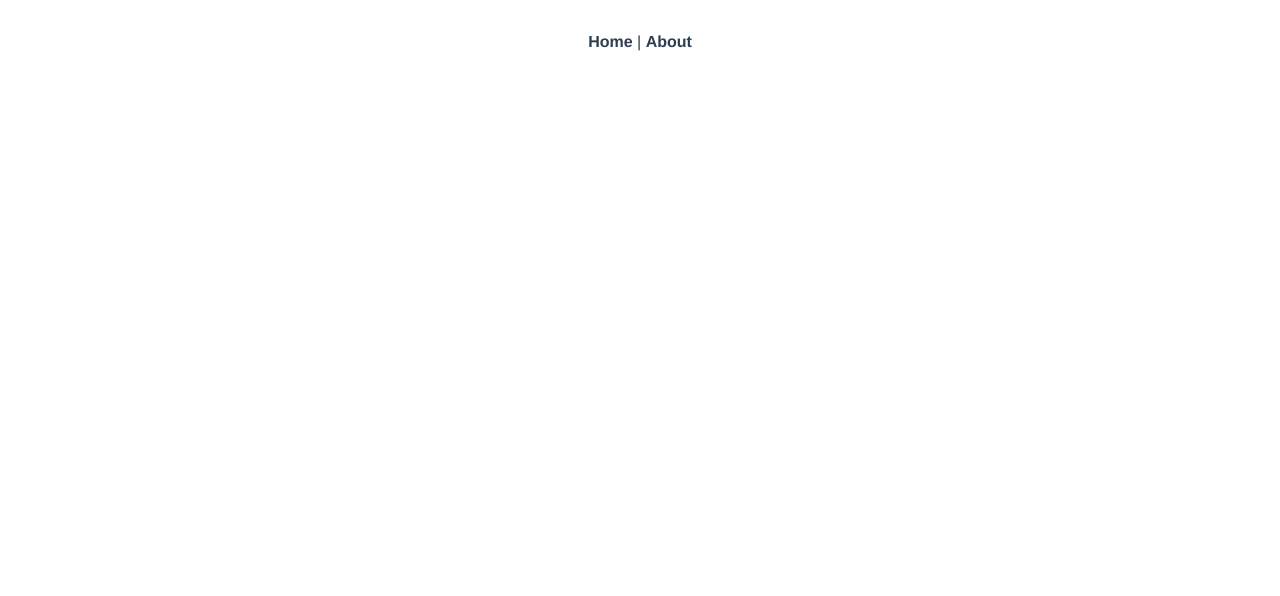
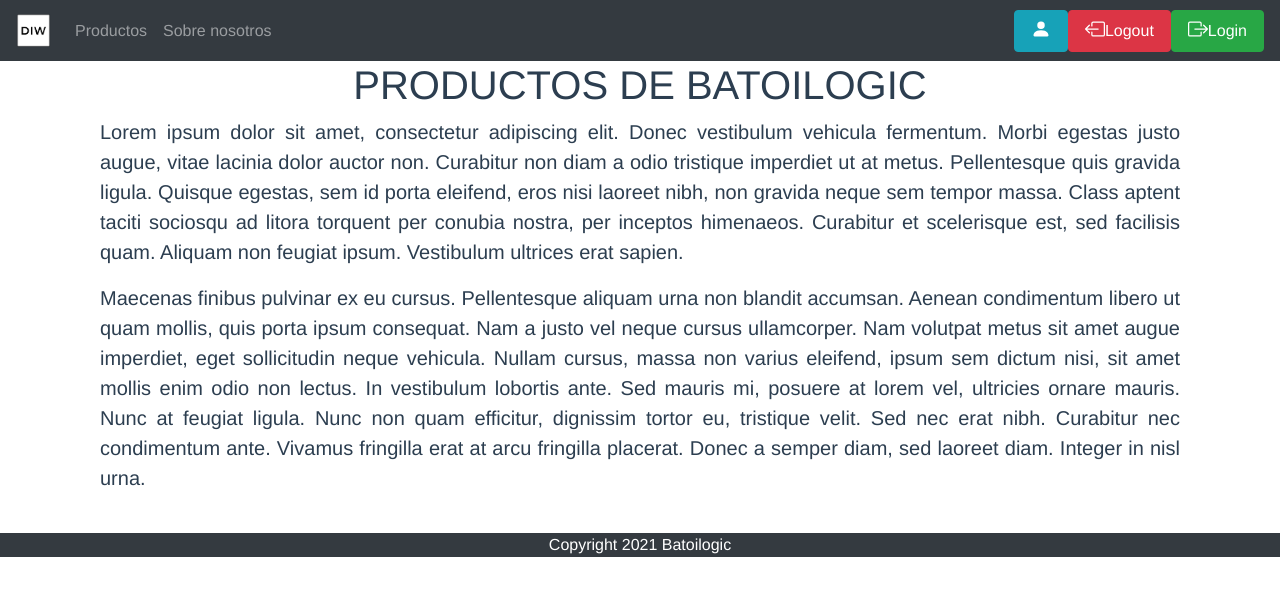
Before and after one commit to leshrike/tienda-batoilogic, a Vue app: page /productos in a window 1280 px wide. Before the commit this address led to /productos#/login. Shown: the top 596 px of the page. Built offline with nearby package versions, Linux system fonts and the light colour scheme.

Commit message:
footer & nav vue
yes

```diff
--- a/src/App.vue
+++ b/src/App.vue
@@ -1,12 +1,28 @@
 <template>
   <div id="app">
-    <div id="nav">
-      <router-link to="/">Home</router-link> |
-      <router-link to="/about">About</router-link>
-    </div>
-    <router-view/>
+
+    <batoinav/>
+
+    <router-view />
+
+    <batoifooter/>
+
   </div>
 </template>
+
+<script>
+
+import batoifooter from '@/components/batoifooter.vue'
+import batoinav from '@/components/batoinav.vue'
+export default {
+  name: 'App',
+  components: {
+    batoifooter,
+     batoinav
+  }
+}
+
+</script>
 
 <style>
 #app {
--- /dev/null
+++ b/src/components/batoifooter.vue
@@ -0,0 +1,12 @@
+<template>
+    <footer class="bg-dark text-white">
+        <p> Copyright 2021 Batoilogic </p>
+    </footer>
+</template>
+
+<script>
+export default {
+    name:'batoifooter',
+    props:['user'],
+}
+</script>
--- /dev/null
+++ b/src/components/batoinav.vue
@@ -0,0 +1,47 @@
+<template>
+<nav class="navbar navbar-expand-lg navbar-dark bg-dark">
+      <a class="navbar-brand" href="/"
+        ><img src="@/assets/favicon.png" height="35" width="35"
+      /></a>
+      <button
+        class="navbar-toggler"
+        type="button"
+        data-toggle="collapse"
+        data-target="#navbarNav"
+        aria-controls="navbarNav"
+        aria-expanded="false"
+        aria-label="Toggle navigation"
+      >
+        <span class="navbar-toggler-icon"></span>
+      </button>
+      <div class="collapse navbar-collapse" id="navbarNav">
+        <ul class="navbar-nav">
+          <li class="nav-item">
+            <a class="nav-link" href="/productos">Productos</a>
+          </li>
+          <li class="nav-item">
+            <a class="nav-link" href="/about">Sobre nosotros</a>
+          </li>
+        </ul>
+
+      </div>
+      <div class="nav-item">
+      <a class="float-left nav-link btn btn-info" href="/perfil" ><b-icon-person-fill></b-icon-person-fill></a>
+      </div>
+
+      <div class="nav-item">
+      <a class="float-left nav-link btn btn-danger" href="/logout" ><b-icon-box-arrow-left></b-icon-box-arrow-left>Logout</a>
+      </div>
+
+      <div class="nav-item">
+      <a class="float-left nav-link btn btn-success" href="/login" ><b-icon-box-arrow-right></b-icon-box-arrow-right>Login</a>
+      </div>
+    </nav>
+</template>
+
+<script>
+export default {
+    name:"batoinav",
+    props:["user"],
+};
+</script>
--- a/src/router/index.js
+++ b/src/router/index.js
@@ -1,19 +1,20 @@
 import Vue from 'vue'
 import VueRouter from 'vue-router'
-
 import login from '../views/login.vue'
 import logout from '../views/logout.vue'
 import entregas from '../views/entregas.vue'
-import productos from '../views/productos.vue'
+import productos from '@/views/productos.vue'
+
+import home from '@/views/home.vue'
 
 Vue.use(VueRouter)
 
 const routes = [
   {
     path: '/',
-    redirect:{
-      name:"login"
-    }
+    name:'home',
+    component:home,
+
   },
   {
     path: '/login',
@@ -61,11 +62,10 @@ const routes = [
       requiresAuth:true
     }
   }
-
 ]
-
 const router = new VueRouter({
-  routes
+  routes,
+  mode:"history"
 })
 
 export default router
--- a/src/views/Home.vue
+++ b/src/views/Home.vue
@@ -1,18 +1,19 @@
 <template>
-  <div class="home">
-    <img alt="Vue logo" src="../assets/logo.png">
-    <HelloWorld msg="Welcome to Your Vue.js App"/>
-  </div>
+<div>
+    <p> BIENVENIDO A BATOILOGIC </p>
+</div>
+
 </template>
 
+
 <script>
-// @ is an alias to /src
-import HelloWorld from '@/components/HelloWorld.vue'
 
 export default {
-  name: 'Home',
-  components: {
-    HelloWorld
-  }
+    name: "home",
+    props: ["user"],
+    components: {
+
+    }
 }
+
 </script>
--- a/src/views/login.vue
+++ b/src/views/login.vue
@@ -0,0 +1,104 @@
+<template>
+  <div class="form-group container justify-content-center">
+    <h1 class="h1">Bienvenido a Batoilogic</h1>
+    <div class="mw-5 mh-5">
+    <img src="../assets/favicon.png" class="rounded mx-auto d-block img-fluid">
+    </div>
+<br>
+    <h2>Inicia sesión o crea una cuenta nueva</h2>
+
+    <ValidationObserver ref="form">
+      <form @submit.prevent="login" novalidate class="card">
+        <ValidationProvider
+          rules="required|email"
+          v-slot="{ error }"
+          name="name"
+          mode="lazy"
+        >
+        <br>
+          <div class="form-group mx-sm-3 mb-2">
+            <label for="email">Correo electrónico</label>
+            <input
+              class="form-control"
+              type="email"
+              name="email"
+              v-model="user.email"
+              placeholder="ejemplo@example.com"
+            />
+            <span class="error">{{ error }}</span>
+          </div>
+        </ValidationProvider>
+
+        <ValidationProvider
+          rules="required"
+          v-slot="{ error }"
+          name="password"
+          mode="lazy"
+        >
+          <div class="form-group mx-sm-3 mb-2">
+            <label for="password">Contraseña</label>
+            <input
+              class="form-control"
+              type="password"
+              name="password"
+              v-model="user.password"
+              placeholder="contraseña"
+            />
+            <span class="error">{{ error }}</span>
+          </div>
+          <br>
+        </ValidationProvider>
+        <div class="btn-group">
+        <input type="submit" value="Registrarme" class="btn btn-primary btn-sm" />
+        <a href="" class="btn btn-success btn-sm">No tengo cuenta</a>
+        </div>
+      </form>
+    </ValidationObserver>
+  </div>
+</template>
+<script>
+import {
+  ValidationProvider,
+  ValidationObserver,
+  extend,
+  localize,
+} from "vee-validate";
+import {
+  email,
+  required,
+  alpha_spaces,
+  alpha_num,
+} from "vee-validate/dist/rules";
+import es from "vee-validate/dist/locale/es.json";
+
+//resto de reglas a aplicar para la validación del formulario
+extend("email", email);
+extend("required", required);
+extend("alpha_num", alpha_num);
+extend("alpha_spaces", alpha_spaces);
+localize("es", es);
+export default {
+  data() {
+    return {
+      user: {},
+    };
+  },
+  components: {
+    ValidationObserver,
+    ValidationProvider,
+  },
+  methods: {
+    login() {
+      this.$store.dispatch("login", this.user);
+      this.user = {};
+      this.$router.push("/productos");
+    },
+  },
+};
+</script>
+
+<style scoped>
+.error {
+  color: red;
+}
+</style>
--- a/src/views/productos.vue
+++ b/src/views/productos.vue
@@ -0,0 +1,40 @@
+<template>
+    <div class="container">
+        <div class="container">
+            <h1 class="jumbotron-heading"> PRODUCTOS DE BATOILOGIC </h1>
+        </div>
+            <div class="container mb-4">
+                <div class="row">
+                    <br>
+                    <div class="col-12">
+
+                        <p class="lead text-justify">
+                            Lorem ipsum dolor sit amet, consectetur adipiscing elit. Donec vestibulum vehicula fermentum.
+                            Morbi egestas justo augue, vitae lacinia dolor auctor non. Curabitur non diam a odio tristique imperdiet ut at metus.
+                            Pellentesque quis gravida ligula. Quisque egestas, sem id porta eleifend, eros nisi laoreet nibh, non gravida neque sem tempor massa.
+                            Class aptent taciti sociosqu ad litora torquent per conubia nostra, per inceptos himenaeos.
+                            Curabitur et scelerisque est, sed facilisis quam.
+                            Aliquam non feugiat ipsum. Vestibulum ultrices erat sapien.
+                        </p>
+
+                        <p class="lead text-justify">
+                            Maecenas finibus pulvinar ex eu cursus. Pellentesque aliquam urna non blandit accumsan. Aenean condimentum libero ut quam mollis, quis porta ipsum consequat. Nam a justo vel neque cursus ullamcorper.
+                            Nam volutpat metus sit amet augue imperdiet, eget sollicitudin neque vehicula. Nullam cursus, massa non varius eleifend, ipsum sem dictum nisi, sit amet mollis enim odio non lectus.
+                            In vestibulum lobortis ante. Sed mauris mi, posuere at lorem vel, ultricies ornare mauris. Nunc at feugiat ligula. Nunc non quam efficitur, dignissim tortor eu, tristique velit.
+                            Sed nec erat nibh. Curabitur nec condimentum ante. Vivamus fringilla erat at arcu fringilla placerat. Donec a semper diam, sed laoreet diam. Integer in nisl urna.
+                        </p>
+                    </div>
+                </div>
+            </div>
+    </div>
+</template>
+
+<script>
+export default {
+
+}
+</script>
+
+<style scoped>
+
+</style>
```
Also changed, not shown: src/components/searchbar.vue (added, +26 -0 lines), src/assets/favicon.png (added), src/assets/logo.png, src/components/tarjetaProducto.vue (added), src/views/producto.vue (added).
